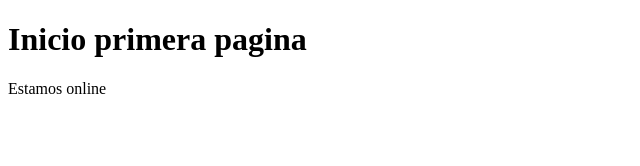
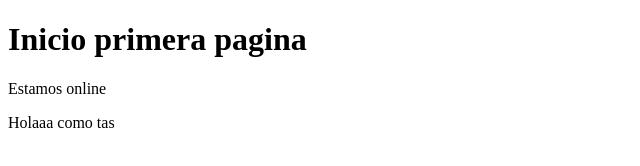
Before and after one commit to DavAr05/PAGWEB, a plain HTML site: page index.html in a window 1280 px wide. Shown: the whole page, without its empty margins (0-640 px from the left). Drawn offline with Linux system fonts and the light colour scheme.

Commit message:
Agregado Contenido

```diff
--- a/index.html
+++ b/index.html
@@ -8,5 +8,6 @@
 <body>
 	<h1>Inicio primera pagina</h1>
 	<p>Estamos online</p>
+	<p>Holaaa como tas</p>
 </body>
 </html>
```
